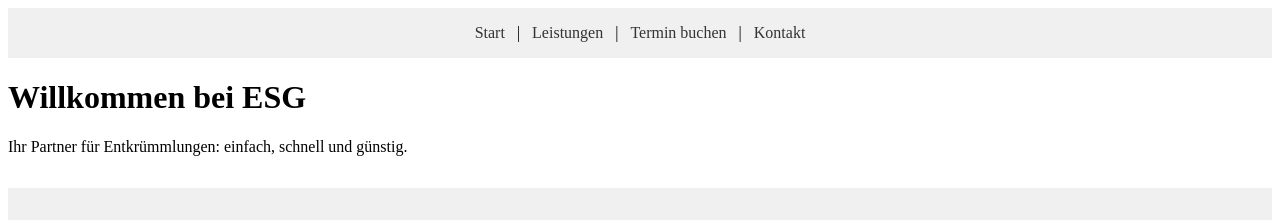
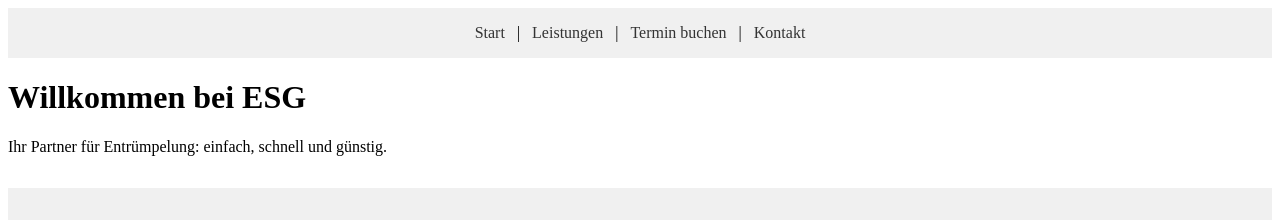
Before and after one commit to as070700/esg-el, a Nuxt app: page / in a window 1280 px wide. Shown: the top 220 px of the page. Built offline with nearby package versions, Linux system fonts and the light colour scheme.

Commit message:
Fehlerkorrektur

```diff
--- a/pages/index.vue
+++ b/pages/index.vue
@@ -4,6 +4,6 @@
 <template>
   <div>
     <h1>Willkommen bei ESG</h1>
-    <p>Ihr Partner für Entkrümmlungen: einfach, schnell und günstig.</p>
+    <p>Ihr Partner für Entrümpelung: einfach, schnell und günstig.</p>
   </div>
 </template>
```
